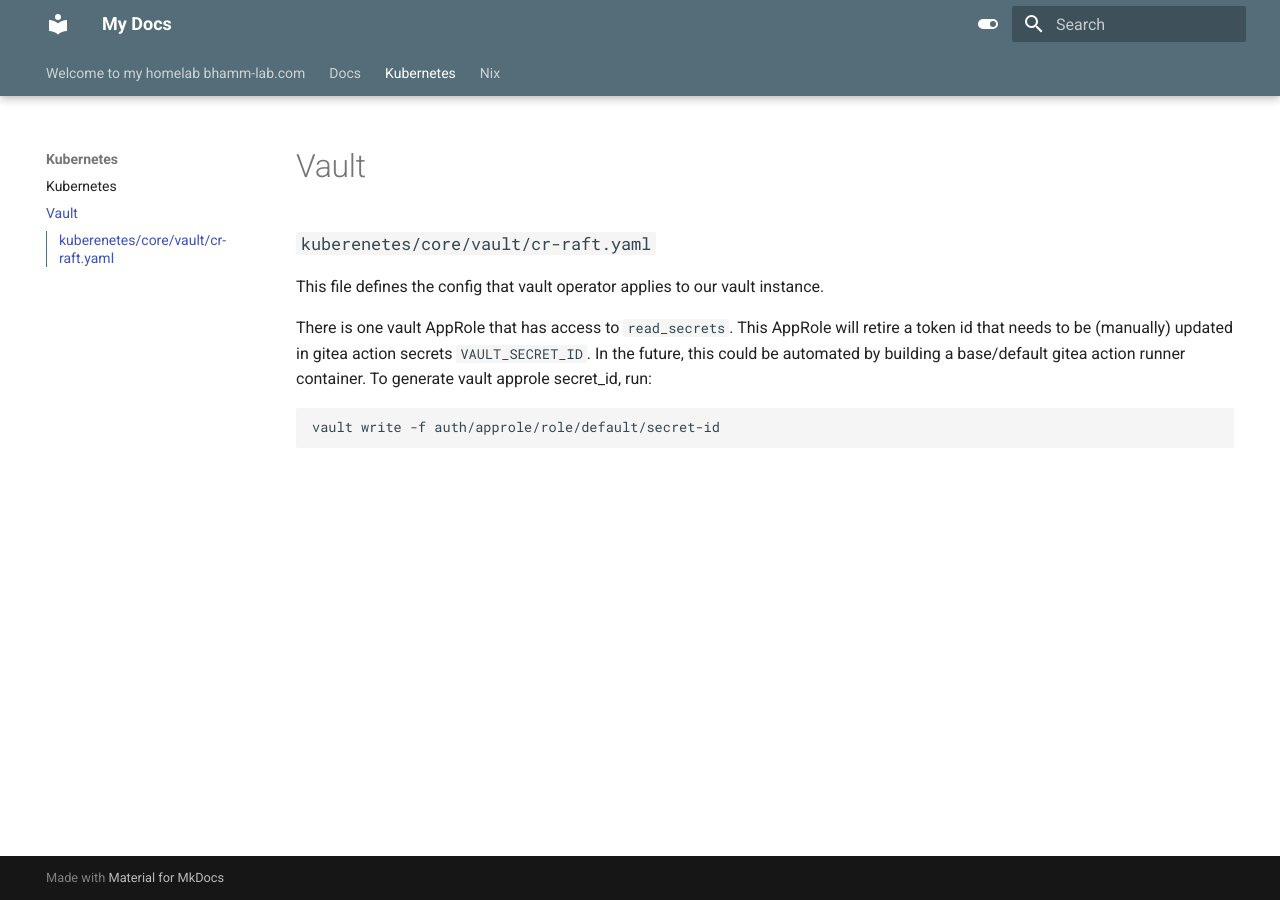
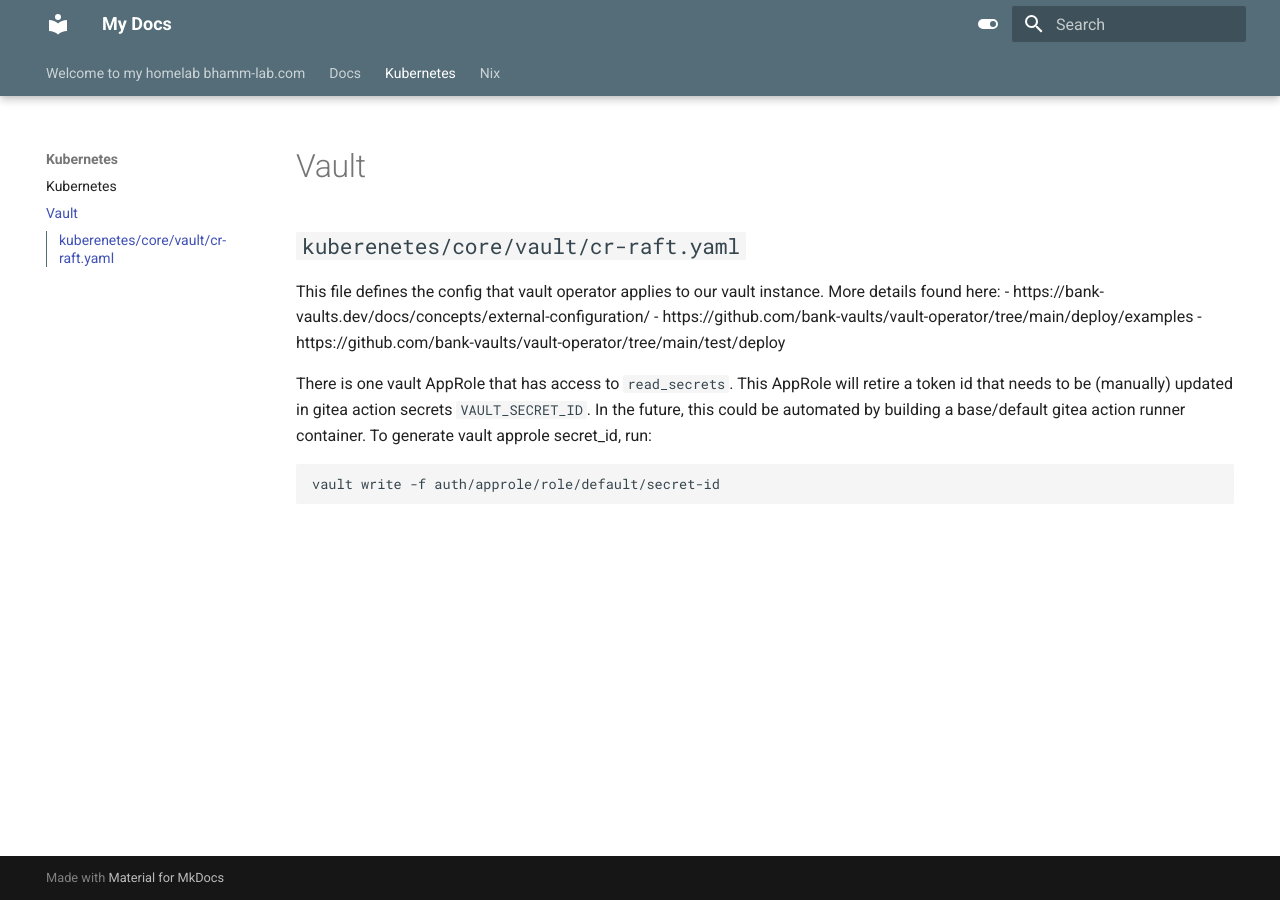
Before and after one commit to blake-hamm/bhamm-lab, an MkDocs documentation site: the page built from docs/kubernetes/vault.md, in a window 1280 px wide. Built offline with MkDocs 1.6.1 and Material for MkDocs 9.7.7, drawn with Linux system fonts in a browser that asks for light colours.

Commit message:
Update docs and ensure purge vault if not in gitops

````diff
--- a/docs/kubernetes/vault.md
+++ b/docs/kubernetes/vault.md
@@ -1,8 +1,11 @@
 # Vault
 
 
-### `kuberenetes/core/vault/cr-raft.yaml`
-This file defines the config that vault operator applies to our vault instance.
+## `kuberenetes/core/vault/cr-raft.yaml`
+This file defines the config that vault operator applies to our vault instance. More details found here:
+ - https://bank-vaults.dev/docs/concepts/external-configuration/
+ - https://github.com/bank-vaults/vault-operator/tree/main/deploy/examples
+ - https://github.com/bank-vaults/vault-operator/tree/main/test/deploy
 
 There is one vault AppRole that has access to `read_secrets`. This AppRole will retire a token id that needs to be (manually) updated in gitea action secrets `VAULT_SECRET_ID`. In the future, this could be automated by building a base/default gitea action runner container. To generate vault approle secret_id, run:
 ```bash
````
Also changed, not shown: mkdocs.yml (+0 -7 lines), 1 other file.
